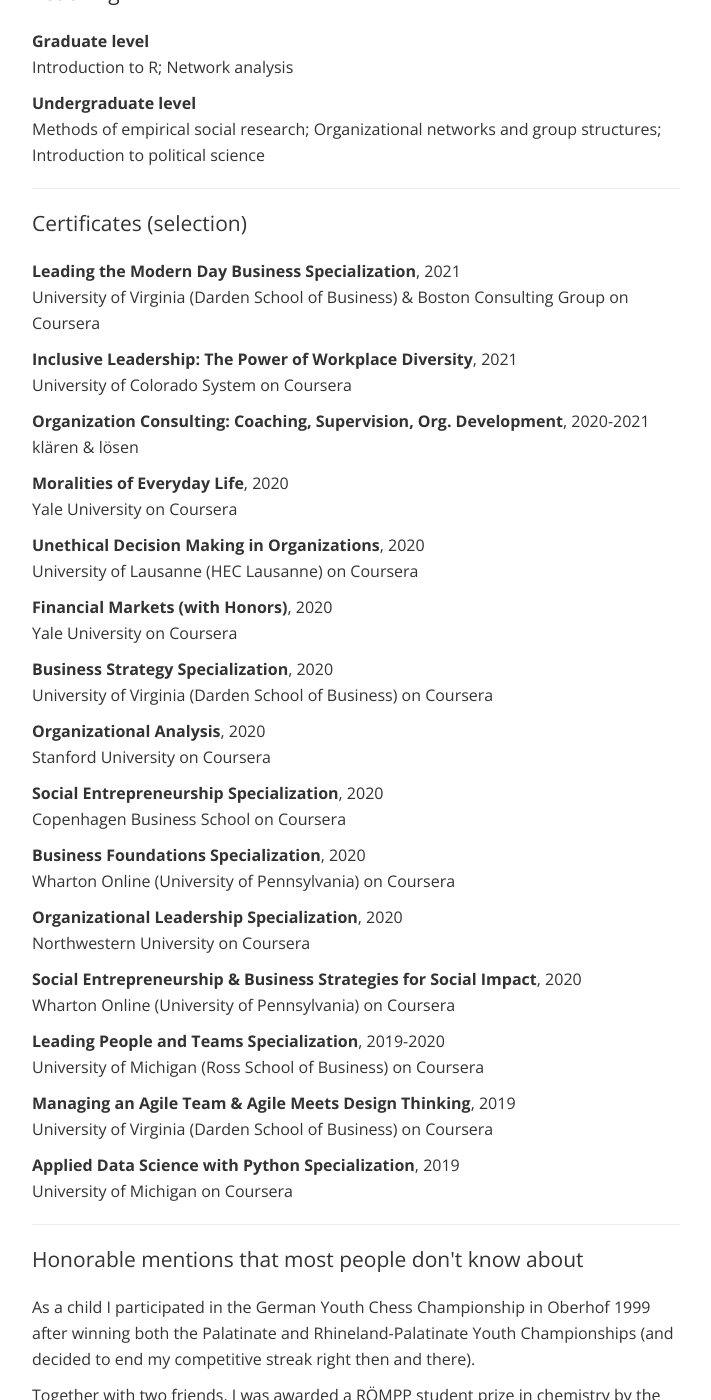
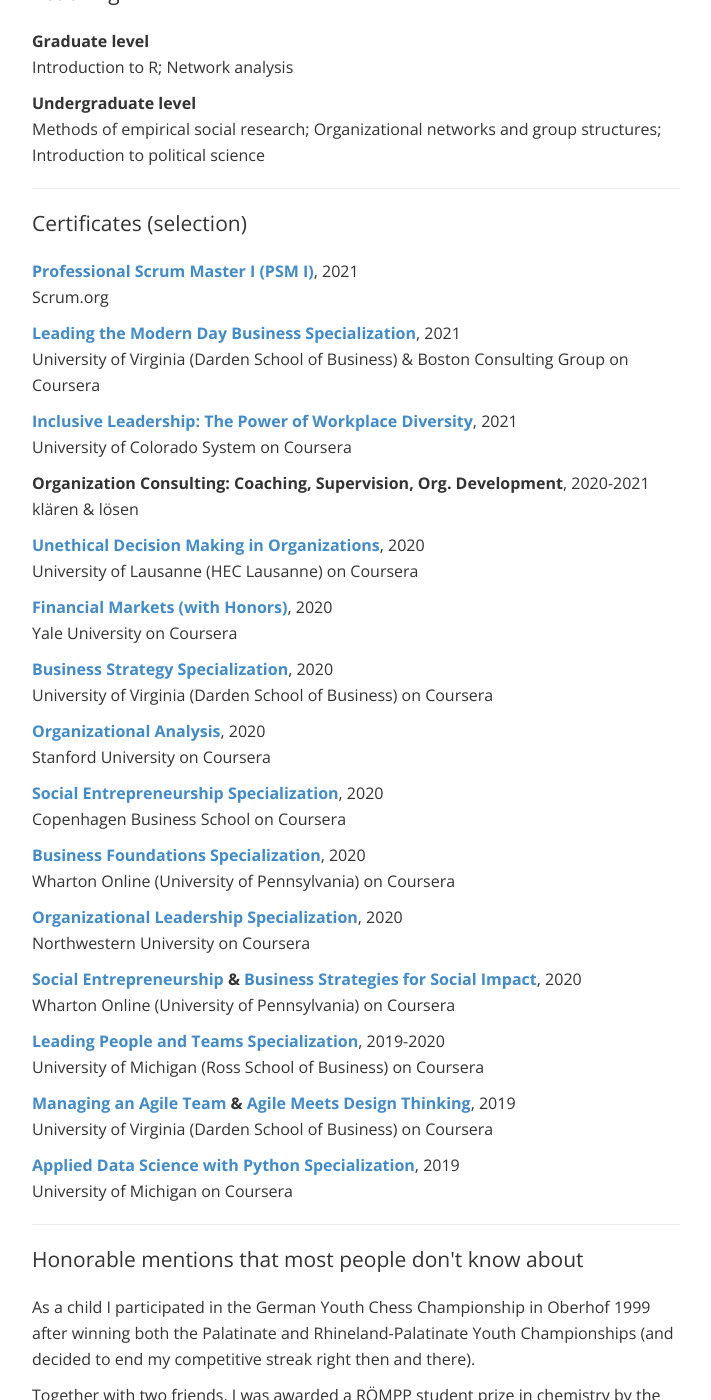
Before and after one commit to lhehnke/lhehnke.github.io, a Jekyll site: the page built from cv/index.html, in a window 1280 px wide and 1400 px high, scrolled down 1930 px. Shown: the whole window, without its empty margins (284-995 px from the left). Built offline with Jekyll 4.4.1, drawn with Linux system fonts in a browser that asks for light colours; nearby versions of some CDN libraries.

Commit message:
Add links & PSM I

```diff
--- a/cv/index.html
+++ b/cv/index.html
@@ -107,49 +107,49 @@
 
     <p class="lead">Certificates (selection)</p>
 
-    <p><strong>Leading the Modern Day Business Specialization</strong>, 2021<br>
+    <p><strong><a href="https://www.scrum.org/user/872852/assessments">Professional Scrum Master I (PSM I)</a></strong>, 2021<br>
+				Scrum.org</p>
+
+    <p><strong><a href="https://www.coursera.org/account/accomplishments/specialization/certificate/Q2JS52C32KNZ">Leading the Modern Day Business Specialization</a></strong>, 2021<br>
 				University of Virginia (Darden School of Business) & Boston Consulting Group on Coursera</p>
 
-     <p><strong>Inclusive Leadership: The Power of Workplace Diversity</strong>, 2021<br>
+     <p><strong><a href="https://www.coursera.org/account/accomplishments/certificate/GCFWE7CGN3DZ">Inclusive Leadership: The Power of Workplace Diversity</a></strong>, 2021<br>
 				University of Colorado System on Coursera</p>
 
     <p><strong>Organization Consulting: Coaching, Supervision, Org. Development</strong>, 2020-2021<br>
 				klären & lösen</p>
 
-    <p><strong>Moralities of Everyday Life</strong>, 2020<br>
+    <p><strong><a href="https://www.coursera.org/account/accomplishments/certificate/A776N4FC2SGK">Unethical Decision Making in Organizations</a></strong>, 2020<br>
+				University of Lausanne (HEC Lausanne) on Coursera</p>
+
+    <p><strong><a href="https://www.coursera.org/account/accomplishments/certificate/GV4A7Q7UDXPA">Financial Markets (with Honors)</a></strong>, 2020<br>
 				Yale University on Coursera</p>
 
-    <p><strong>Unethical Decision Making in Organizations</strong>, 2020<br>
-				University of Lausanne (HEC Lausanne) on Coursera</p>
-
-    <p><strong>Financial Markets (with Honors)</strong>, 2020<br>
-				Yale University on Coursera</p>
-
-    <p><strong>Business Strategy Specialization</strong>, 2020<br>
+    <p><strong><a href="https://www.coursera.org/account/accomplishments/specialization/certificate/UJP6ZXL6HLZR">Business Strategy Specialization</a></strong>, 2020<br>
         University of Virginia (Darden School of Business) on Coursera</p>
 
-    <p><strong>Organizational Analysis</strong>, 2020<br>
+    <p><strong><a href="https://www.coursera.org/account/accomplishments/certificate/3Z9QL6ANPTNR">Organizational Analysis</a></strong>, 2020<br>
 				Stanford University on Coursera</p>
 
-    <p><strong>Social Entrepreneurship Specialization</strong>, 2020<br>
+    <p><strong><a href="https://www.coursera.org/account/accomplishments/specialization/certificate/G74J35EQT9HK">Social Entrepreneurship Specialization</a></strong>, 2020<br>
 				Copenhagen Business School on Coursera</p>
 
-    <p><strong>Business Foundations Specialization</strong>, 2020<br>
+    <p><strong><a href="https://www.coursera.org/account/accomplishments/specialization/certificate/2GVU4L8JAM37">Business Foundations Specialization</a></strong>, 2020<br>
 				Wharton Online (University of Pennsylvania) on Coursera</p>
 
-    <p><strong>Organizational Leadership Specialization</strong>, 2020<br>
+    <p><strong><a href="https://www.coursera.org/account/accomplishments/specialization/certificate/Z2SCL9ZRQ2QA">Organizational Leadership Specialization</a></strong>, 2020<br>
 				Northwestern University on Coursera</p>
 
-    <p><strong>Social Entrepreneurship & Business Strategies for Social Impact</strong>, 2020<br>
+    <p><strong><a href="https://www.coursera.org/account/accomplishments/certificate/AVMMUS8U9S3L">Social Entrepreneurship</a> & <a href="https://www.coursera.org/account/accomplishments/certificate/9M2LLUXLPT88">Business Strategies for Social Impact</a></strong>, 2020<br>
 				Wharton Online (University of Pennsylvania) on Coursera</p>
 
-    <p><strong>Leading People and Teams Specialization</strong>, 2019-2020<br>
+    <p><strong><a href="https://www.coursera.org/account/accomplishments/specialization/certificate/XS8MJJEJG9VQ">Leading People and Teams Specialization</a></strong>, 2019-2020<br>
 				University of Michigan (Ross School of Business) on Coursera</p>
 
-   <p><strong>Managing an Agile Team & Agile Meets Design Thinking</strong>, 2019<br>
+   <p><strong><a href="https://www.coursera.org/account/accomplishments/certificate/3RQV6JZ8QGX7">Managing an Agile Team</a> & <a href="https://www.coursera.org/account/accomplishments/certificate/W5N5S9HVUF82">Agile Meets Design Thinking</a></strong>, 2019<br>
 				University of Virginia (Darden School of Business) on Coursera</p>
 
-    <p><strong>Applied Data Science with Python Specialization</strong>, 2019<br>
+    <p><strong><a href="https://www.coursera.org/account/accomplishments/specialization/certificate/WT5P7X88FT3T">Applied Data Science with Python Specialization</a></strong>, 2019<br>
 				University of Michigan on Coursera</p>
 
 				    <hr>
```
